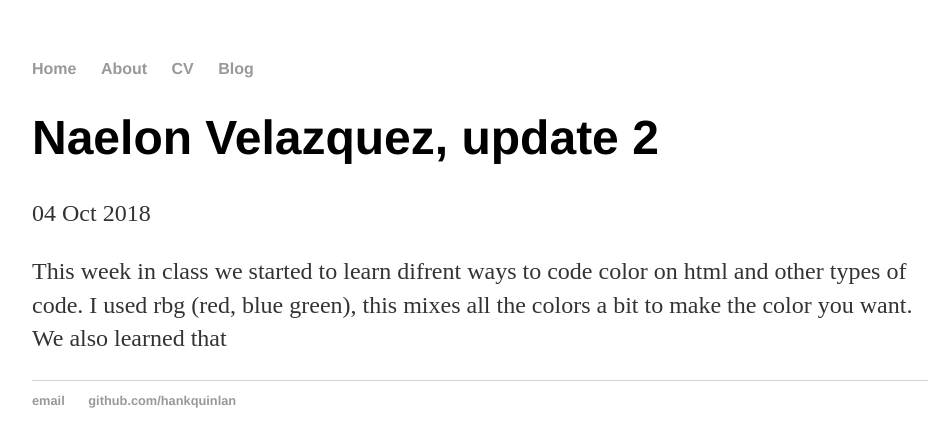
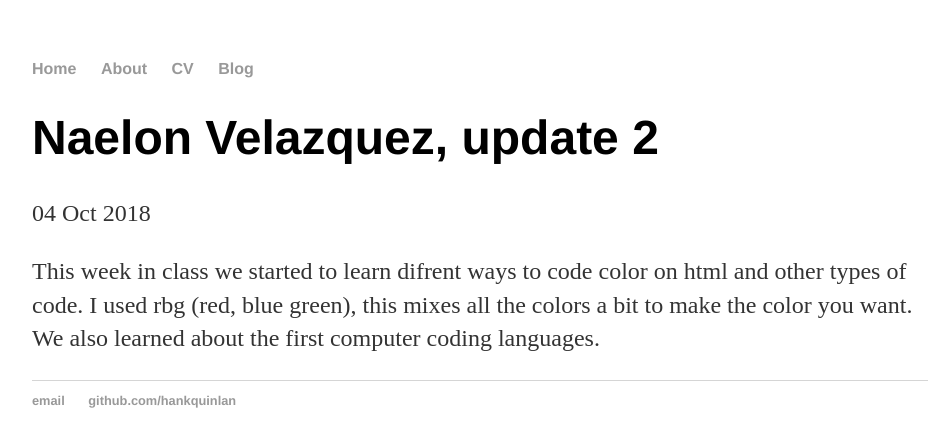
Before and after one commit to naelonv5318/naelonv5318.github.io, a Jekyll site: the page built from _posts/2018-10-04-Naelon-Velazquez-site-update2.md, in a window 1280 px wide. Shown: the top 447 px of the page, without its empty margins (160-1102 px from the left). Built offline with Jekyll 4.4.1, drawn with Linux system fonts in a browser that asks for light colours.

Commit message:
Update 2018-10-04-Naelon-Velazquez-site-update2.md

```diff
--- a/_posts/2018-10-04-Naelon-Velazquez-site-update2.md
+++ b/_posts/2018-10-04-Naelon-Velazquez-site-update2.md
@@ -4,4 +4,4 @@ title: "Naelon Velazquez, update 2"
 date: 2018-10-04
 ---
 
-This week in class we started to learn difrent ways to code color on html and other types of code. I used rbg (red, blue green), this mixes all the colors a bit to make the color you want. We also learned that
+This week in class we started to learn difrent ways to code color on html and other types of code. I used rbg (red, blue green), this mixes all the colors a bit to make the color you want. We also learned about the first computer coding languages.
```
